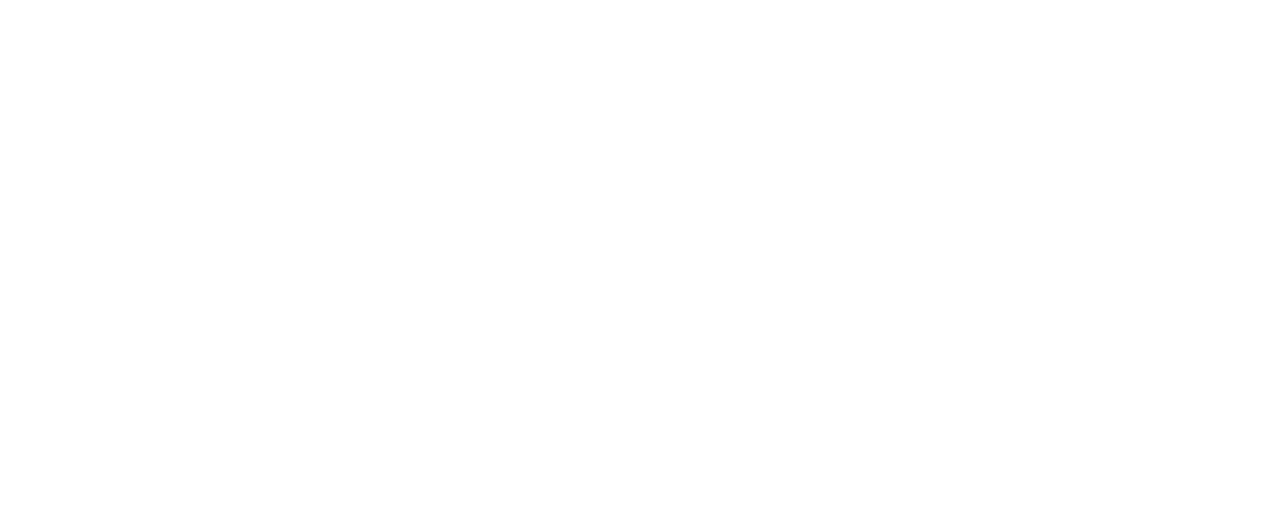
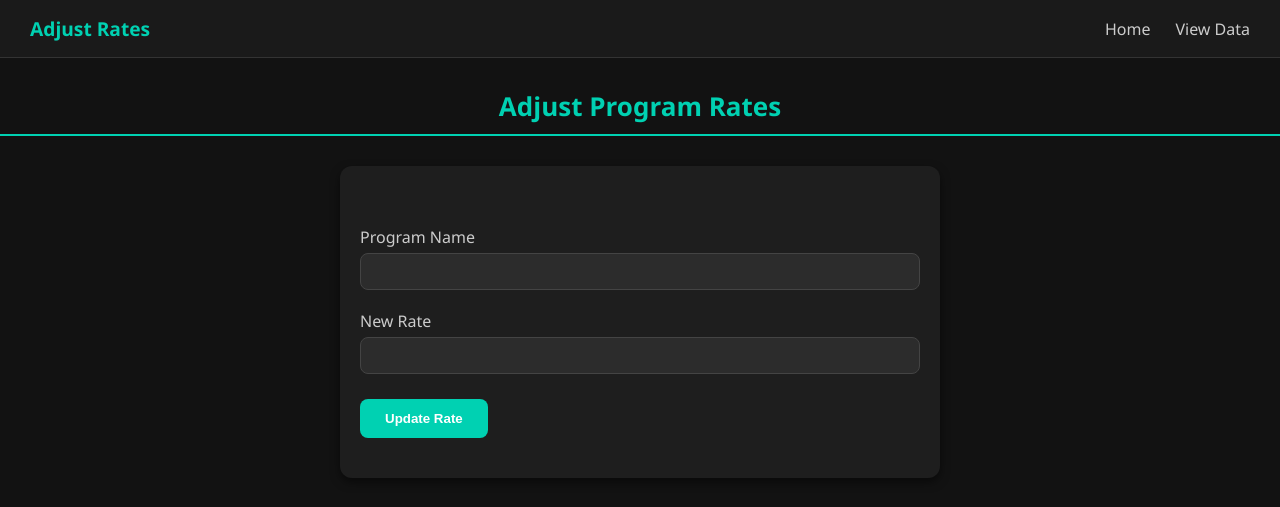
Before and after one commit to 7r3y70dd/Veteran-Transition-Center-Project, a Flask app: page /adjust_program_rates in a window 1280 px wide. Before the commit the part shown is empty. Shown: the top 507 px of the page. Run offline with Flask 3, Linux system fonts and the light colour scheme.

Commit message:
fixed adjust rates

```diff
--- a/app/routes.py
+++ b/app/routes.py
@@ -257,6 +257,22 @@ def add_one_time_cost():
     # If GET request, just render the form
     return render_template('add_one_time_cost.html')
 
-@main.route('/adjust_program_rates')
+@main.route('/adjust_program_rates', methods=['GET', 'POST'])
 def adjust_program_rates():
+    if request.method == 'POST':
+        program_name = request.form['program_name']
+        new_rate = float(request.form['new_rate'])
+
+        # Look up the program by name
+        program = ProgramModel.query.filter_by(name=program_name).first()
+
+        if program:
+            program.rate = new_rate
+            db.session.commit()
+            message = f"Rate updated for {program_name}."
+        else:
+            message = f"Program '{program_name}' not found."
+
+        return render_template('adjust_program_rates.html', message=message)
+
     return render_template('adjust_program_rates.html')
--- a/app/templates/adjust_program_rates.html
+++ b/app/templates/adjust_program_rates.html
@@ -2,9 +2,159 @@
 <html lang="en">
 <head>
     <meta charset="UTF-8">
-    <title>boi</title>
+    <meta name="viewport" content="width=device-width, initial-scale=1.0">
+    <title>Adjust Program Rates</title>
+    <style>
+        * {
+            margin: 0;
+            padding: 0;
+            box-sizing: border-box;
+        }
+
+        body {
+            font-family: 'Segoe UI', Tahoma, Geneva, Verdana, sans-serif;
+            background-color: #121212;
+            color: #f0f0f0;
+        }
+
+        .navbar {
+            display: flex;
+            justify-content: space-between;
+            align-items: center;
+            background-color: #1a1a1a;
+            padding: 15px 30px;
+            border-bottom: 1px solid #333;
+        }
+
+        .logo {
+            font-size: 1.2em;
+            color: #00d1b2;
+            font-weight: bold;
+        }
+
+        .nav-links {
+            list-style: none;
+            display: flex;
+            gap: 25px;
+        }
+
+        .nav-links li a {
+            text-decoration: none;
+            color: #ccc;
+            font-weight: 500;
+            transition: color 0.3s ease;
+        }
+
+        .nav-links li a:hover {
+            color: #00d1b2;
+        }
+
+        .title-bar {
+            text-align: center;
+            font-size: 26px;
+            font-weight: bold;
+            padding: 30px 20px 10px;
+            color: #00d1b2;
+            border-bottom: 2px solid #00d1b2;
+        }
+
+        .container {
+            padding: 40px 20px;
+            max-width: 600px;
+            margin: 30px auto;
+            background-color: #1e1e1e;
+            border-radius: 12px;
+            box-shadow: 0 4px 10px rgba(0, 0, 0, 0.5);
+        }
+
+        label {
+            display: block;
+            margin-top: 20px;
+            margin-bottom: 5px;
+            color: #ccc;
+        }
+
+        input[type="text"],
+        input[type="number"] {
+            padding: 10px;
+            width: 100%;
+            background-color: #2c2c2c;
+            border: 1px solid #444;
+            border-radius: 8px;
+            color: #f0f0f0;
+        }
+
+        input:focus {
+            outline: none;
+            border-color: #00d1b2;
+        }
+
+        button {
+            margin-top: 25px;
+            padding: 12px 25px;
+            background-color: #00d1b2;
+            color: white;
+            border: none;
+            border-radius: 8px;
+            cursor: pointer;
+            font-weight: bold;
+            transition: background-color 0.3s ease, transform 0.2s ease;
+        }
+
+        button:hover {
+            background-color: #00b39f;
+            transform: translateY(-2px);
+        }
+
+        .message {
+            margin-top: 25px;
+            padding: 12px 20px;
+            border-radius: 8px;
+            font-weight: bold;
+        }
+
+        .message.success {
+            background-color: #28a745;
+            color: white;
+        }
+
+        .message.error {
+            background-color: #ff4d4d;
+            color: white;
+        }
+    </style>
 </head>
 <body>
 
+    <nav class="navbar">
+        <div class="logo">Adjust Rates</div>
+        <ul class="nav-links">
+            <li><a href="{{ url_for('main.index') }}">Home</a></li>
+            <li><a href="{{ url_for('main.view_database') }}">View Data</a></li>
+        </ul>
+    </nav>
+
+    <div class="title-bar">
+        Adjust Program Rates
+    </div>
+
+    <div class="container">
+        <form action="{{ url_for('main.adjust_program_rates') }}" method="POST">
+            <label for="program_name">Program Name</label>
+            <input type="text" id="program_name" name="program_name" required>
+
+            <label for="new_rate">New Rate</label>
+            <input type="number" id="new_rate" name="new_rate" step="0.01" required>
+
+            <button type="submit">Update Rate</button>
+        </form>
+
+        {% if message %}
+            <div class="message {% if 'not found' in message %}error{% else %}success{% endif %}">
+                {{ message }}
+            </div>
+        {% endif %}
+    </div>
+
 </body>
 </html>
```
